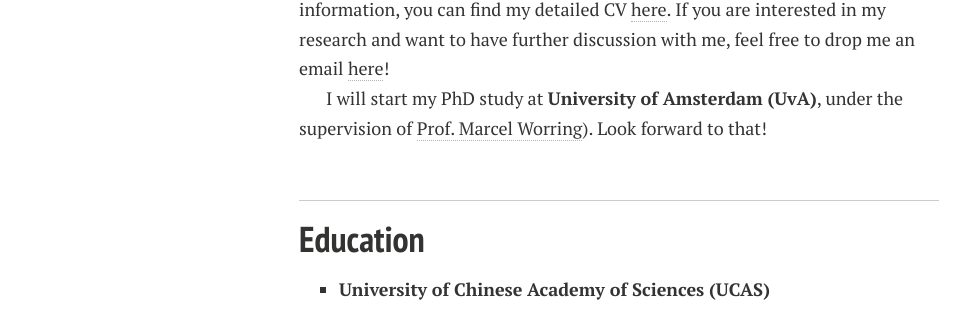
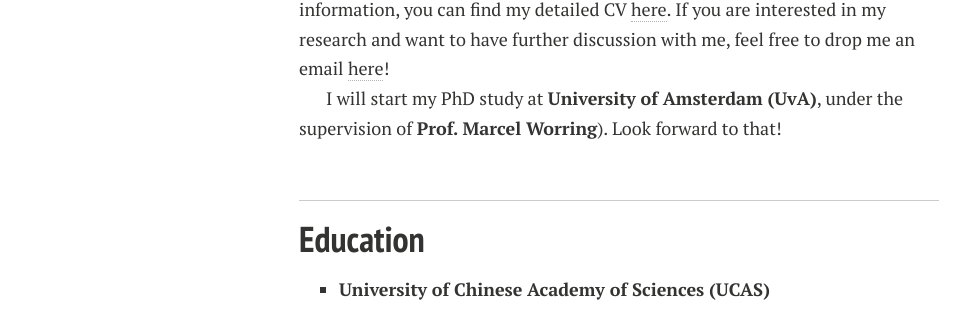
Before and after one commit to zhengyijia/zhengyijia.github.io, a Jekyll site: the page built from index.md, in a window 1280 px wide. Shown: the part 360-670 px from the top of the page, without its empty margins (21-991 px from the left). Built offline with Jekyll 4.4.1, drawn with Linux system fonts in a browser that asks for light colours; nearby versions of some CDN libraries; comment, search, counter and statistics services are not loaded; a style sheet for code colours, icons or effects is not loaded; our own code applies the rules of GitHub Pages for plain Markdown files.

Commit message:
initial academic page

```diff
--- a/index.md
+++ b/index.md
@@ -6,7 +6,7 @@
 
 I am currently a research assistant at **Shenzhen Institutes of Advanced Technology (SIAT), Chinese Academy of Sciences (CAS)**, under the supervision of **[Prof. Hongyan Wu](https://people.ucas.edu.cn/~hywu)**. Before that, I have worked at **Bytedance** for one year. I received my master's degree from **University of Chinese Academy of Sciences (UCAS)** (under the supervision of **[Prof. Hongyan Wu](https://people.ucas.edu.cn/~hywu)** and **[Prof. Yunpeng Cai](https://scholar.google.com/citations?user=_N0JJiEAAAAJ)**) and bachelor's degree from **Jinan University (JNU)**. For more information, you can find my detailed CV [here](https://caihanlin.com/file/CV_Yijia_Zheng.pdf). If you are interested in my research and want to have further discussion with me, feel free to drop me an email [here](zhengyijia18@mails.ucas.ac.cn)!
 
-I will start my PhD study at **University of Amsterdam (UvA)**, under the supervision of [Prof. Marcel Worring](https://staff.fnwi.uva.nl/m.worring/)). Look forward to that!
+I will start my PhD study at **University of Amsterdam (UvA)**, under the supervision of **[Prof. Marcel Worring](https://staff.fnwi.uva.nl/m.worring/)**). Look forward to that!
 
 <br>
 
```
